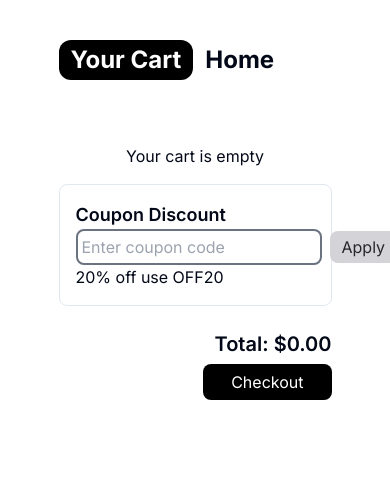
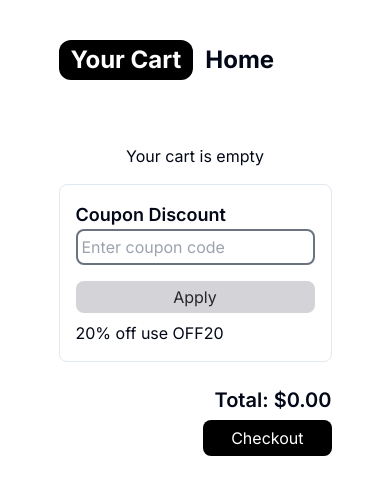
Before and after one commit to Hiiankit/E-commerce, a Next.js app: page /cart in a window 390 px wide. Shown: the top 494 px of the page. Built offline with nearby package versions, Linux system fonts and the light colour scheme.

Commit message:
responsive cart

```diff
--- a/src/app/cart/page.tsx
+++ b/src/app/cart/page.tsx
@@ -116,7 +116,7 @@ const Cart = () => {
           cart.map((item, index) => (
             <div
               key={index}
-              className="flex items-center justify-between p-4 border rounded-lg"
+              className="flex flex-col md:flex-row  items-center justify-between p-4 border rounded-lg"
             >
               <div className="flex items-center">
                 {item.featuredImage && (
@@ -125,7 +125,7 @@ const Cart = () => {
                     width={200}
                     src={item.featuredImage.url}
                     alt={item.title}
-                    className="w-16 h-16 rounded-lg mr-4"
+                    className="w-16 h-16 rounded-lg mb-2 mr-4"
                   />
                 )}
                 <div>
@@ -135,7 +135,7 @@ const Cart = () => {
                   </p>
                 </div>
               </div>
-              <div className="flex items-center">
+              <div className="flex items-center mb-2">
                 <button
                   onClick={() => handleQuantityChange(index, -1)}
                   className="px-2 py-1 bg-gray-300 rounded-lg"
@@ -152,7 +152,7 @@ const Cart = () => {
               </div>
               <button
                 onClick={() => removeFromCart(index)}
-                className="bg-red-600 text-white px-3 py-2 rounded-lg ml-4"
+                className="bg-red-600 text-white px-3 py-2 rounded-lg ml-0 md:ml-4 w-full md:w-auto"
               >
                 Remove
               </button>
@@ -162,9 +162,9 @@ const Cart = () => {
       </div>
       <div className="mt-4 p-4 border rounded-lg">
         <h3 className="text-lg font-semibold">Coupon Discount</h3>
-        <div className="flex items-center">
+        <div className="flex flex-col md:flex-row items-center">
           <input
-            className="border-2 border-gray-500 rounded-lg p-1"
+            className="border-2 border-gray-500 rounded-lg p-1 w-full md:w-auto mb-4 md:mb-0"
             type="text"
             placeholder="Enter coupon code"
             value={coupon}
@@ -173,17 +173,17 @@ const Cart = () => {
           />
           <button
             onClick={applyCoupon}
-            className="bg-zinc-300 text-zinc-800 px-3 py-1 ml-2 rounded-lg"
+            className="bg-zinc-300 text-zinc-800 px-3 py-1 ml-0 md:ml-2 w-full md:w-auto rounded-lg"
           >
             {couponApplied ? "Remove Coupon" : "Apply"}
           </button>
         </div>
         {couponApplied ? (
-          <p className="text-green-600">
+          <p className="text-green-600 mt-2">
             {discount}% off on Subtotal - Coupon applied successfully!
           </p>
         ) : (
-          <p>20% off use OFF20</p>
+          <p className="mt-2">20% off use OFF20</p>
         )}
       </div>
       <div className="mt-6 text-right">
```
